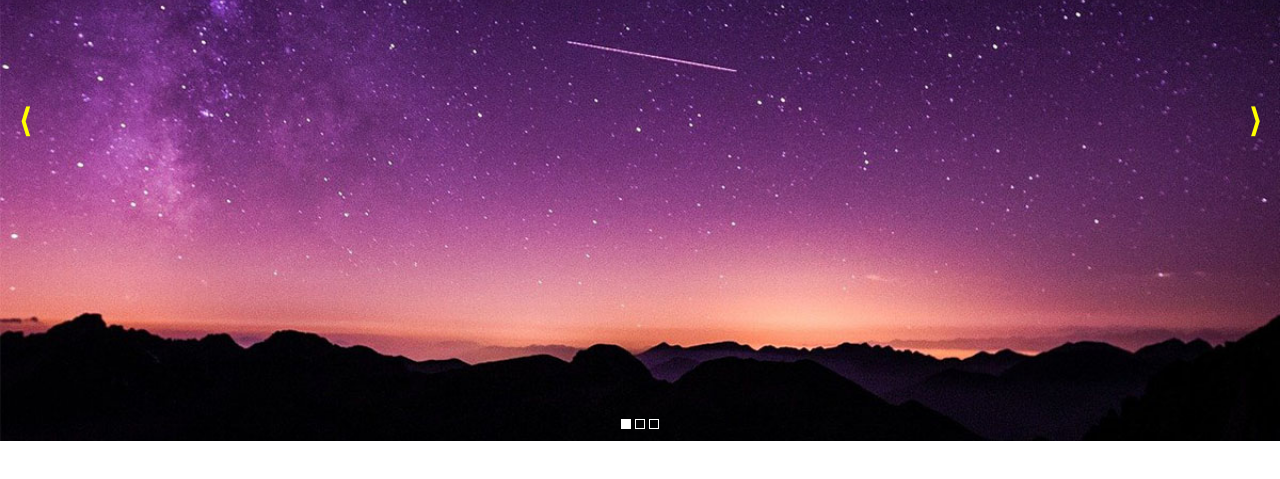
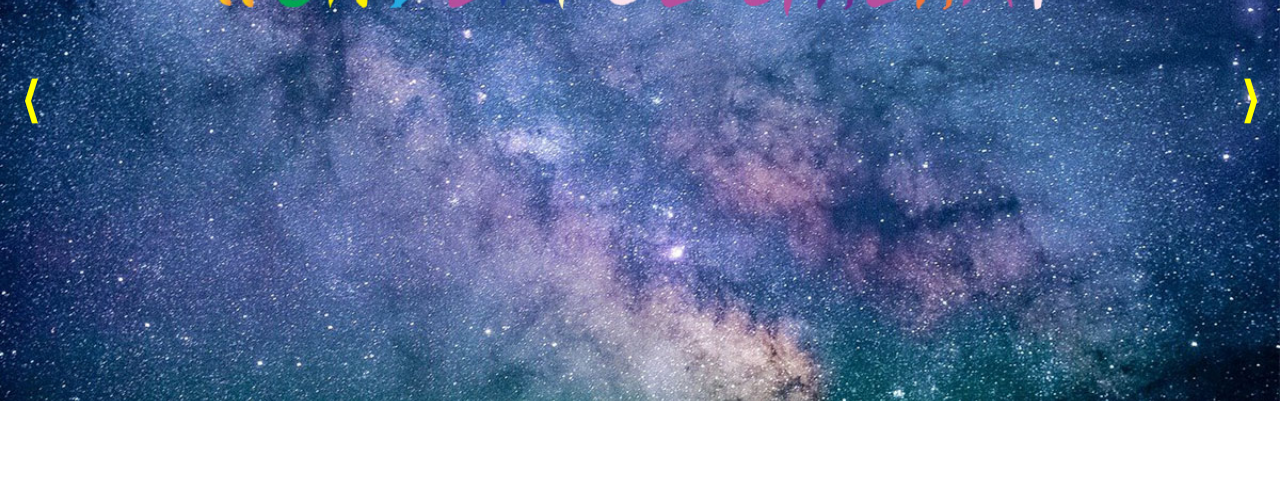
Before and after one commit to lluvia365/practice, a plain HTML site: page 0604_Slide(Loop).html in a window 1280 px wide. Shown: the part 199-678 px from the top of the page. Drawn offline with nearby package versions, Linux system fonts and the light colour scheme.

Commit message:
Update 0604_Slide(Loop).html

```diff
--- a/0604_Slide(Loop).html
+++ b/0604_Slide(Loop).html
@@ -20,6 +20,7 @@
 
     #header {
         width:100%;
+        height: 600px;
         position:relative;
         overflow: hidden;
     }
@@ -39,10 +40,10 @@
         position: absolute;
         top:50%;
         transform: translateY(-50%);
-        width:30px;
-        line-height: 40px;
+        width:40px;
+        line-height: 60px;
         text-align: center;
-        font-size: 2rem;
+        font-size: 3rem;
         font-weight: bold;
         color:yellow;
         border:none;
@@ -53,6 +54,7 @@
     .left { left:10px }
     .right { right:10px }
 
+/*
 
     #circleBox {
         position: absolute;
@@ -63,7 +65,8 @@
     }
 
     .circle {
-        width:10px; height: 10px;
+        width:20px;
+        height:20px;
         border:1px solid #FFF;
         margin:2px;
         transition:.5s;
@@ -72,6 +75,7 @@
 
     .circle:first-child { background:#FFF }
 
+*/
 
 </style>
 
@@ -84,7 +88,7 @@
 
     // 슬라이드 메인 스크립트
     function slide(no){
-        slideNo += no;
+        slideNo += no;  // 텍스트, 서클버튼용
 
         if(slideNo > 2) slideNo=0;
         if(slideNo < 0) slideNo=2;
@@ -167,11 +171,13 @@
         <button class="button left">&lang;</button>
         <button class="button right">&rang;</button>
 
+<!--
         <div id="circleBox">
             <div class="circle"></div>
             <div class="circle"></div>
             <div class="circle"></div>
         </div>
+-->
 
     </header>
 
```
